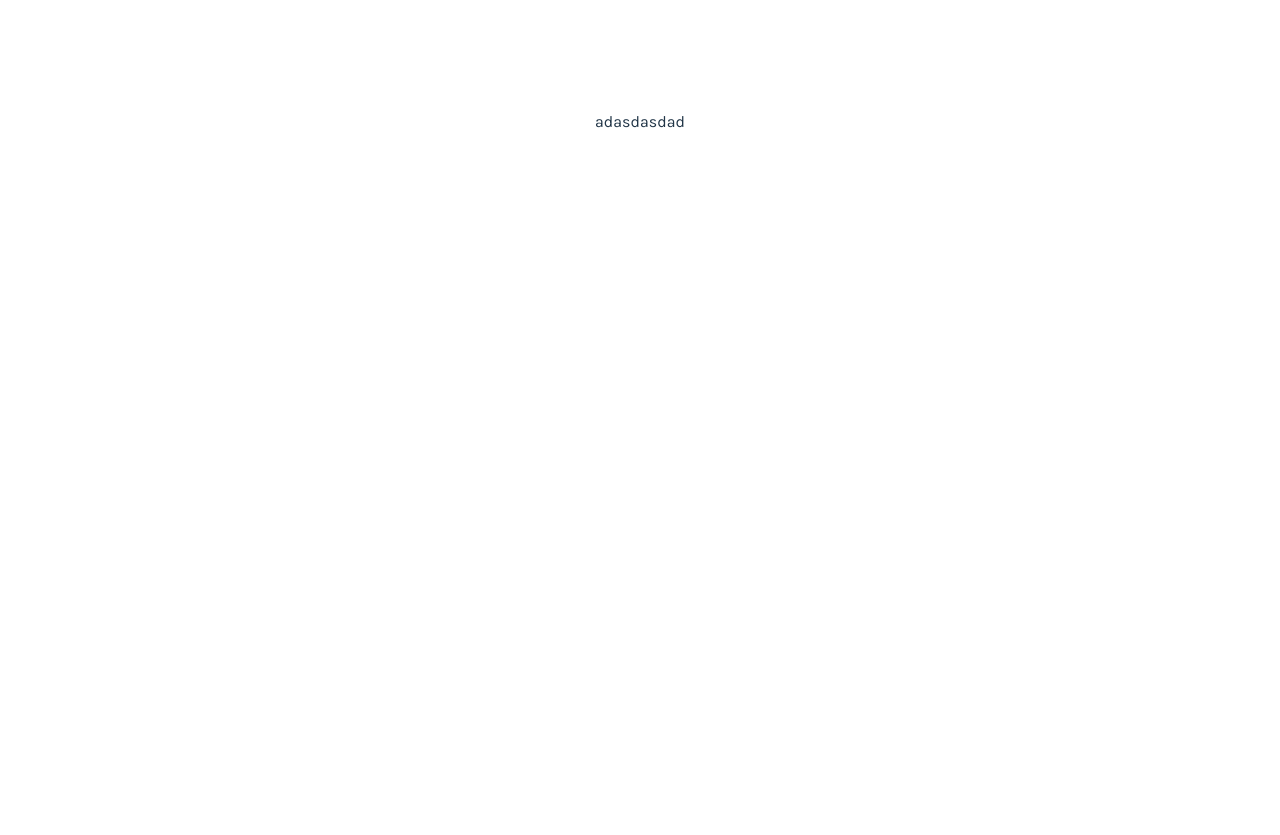
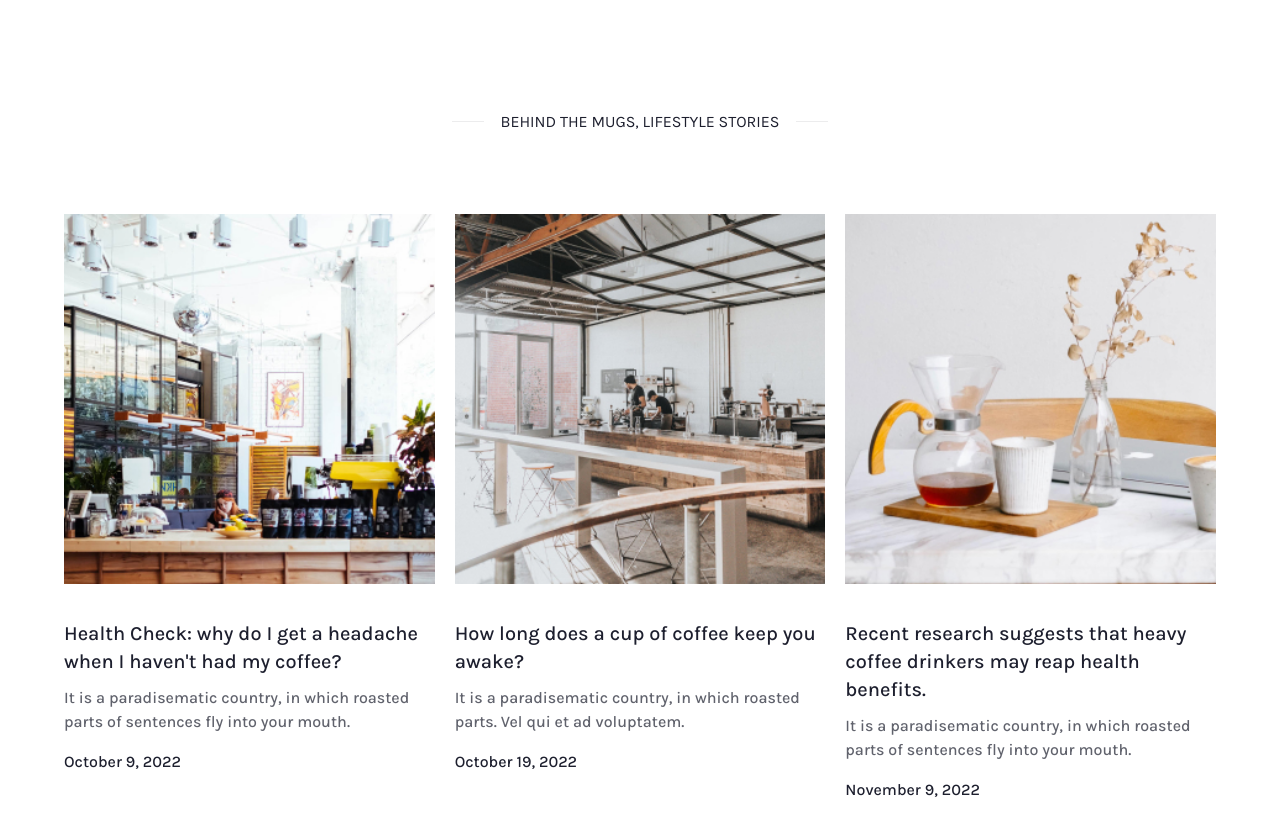
Before and after one commit to milkabaldi/coffeystyle, a React (Vite) app: page / in a window 1280 px wide. Shown: the part 4640-5475 px from the top of the page. Before the commit the page ends 4886 px from the top, so only its background shows below. Built offline with nearby package versions, Linux system fonts and the light colour scheme.

Commit message:
Blog Section

```diff
--- a/src/constants/data.js
+++ b/src/constants/data.js
@@ -72,19 +72,22 @@ const blog = [
         image: images.blogOne,
         title: "Health Check: why do I get a headache when I haven't had my coffee?",
         miniDescription: 'It is a paradisematic country, in which roasted parts of sentences fly into your mouth.',
-        time: 'October 9, 2022'
+        time: 'October 9, 2022',
+        link: '#linkAbou'
     },
     {
         image: images.blogTwo,
         title: 'How long does a cup of coffee keep you awake?',
         miniDescription: 'It is a paradisematic country, in which roasted parts. Vel qui et ad voluptatem.',
-        time: 'October 19, 2022'
+        time: 'October 19, 2022',
+        link: '#linkHome'
     },
     {
         image: images.blogThree,
         title: 'Recent research suggests that heavy coffee drinkers may reap health benefits.',
         miniDescription: 'It is a paradisematic country, in which roasted parts of sentences fly into your mouth.',
-        time: 'November 9, 2022'
+        time: 'November 9, 2022',
+        link: '#linkContact'
     },
 ]
 
--- a/src/container/Blog.jsx
+++ b/src/container/Blog.jsx
@@ -1,15 +1,31 @@
 import React from 'react'
 import styles from '../styles.js'
-
+import images from '../constants/images'
+import data from '../constants/data'
 
 const Blog = () => {
   return (
     <section className="pb-28 max-md:pb-28">
       <div
-        className={`${styles.boxWidth} ${styles.paddingX} ${styles.flexCenter} m-auto`}
+        className={`${styles.boxWidth} ${styles.paddingX} ${styles.flexCenter} flex-col m-auto`}
         blog
       >
-        adasdasdad
+            <div className="mb-20 after:w-8 after:h-px after:bg-dimLightGrey after:block before:w-8 before:h-px before:bg-dimLightGrey before:block flex flex-row items-center justify-center gap-4 max-ss:mb-10">
+                <h2 className='text-primary uppercase text-base text-center'>Behind the mugs, lifestyle stories</h2>
+            </div>
+            <div className='grid grid-cols-3 gap-5 max-md:grid-cols-2 max-ss:grid-cols-1'>
+            {data.blog.map((item) => (
+            <a className="" href={item.link}>
+                <div className='mb-9 hover:scale-125 cursor-pointer duration-500 ease-out'>
+                <img className='w-full' key={item.image} src={item.image} alt="Mug product" />
+                </div>
+                  <span className='text-xl text-primary block mb-2.5' key={item.title}>{item.title}</span>
+                  <p className='text-base text-dimGrey  mb-4' key={item.miniDescription}>{item.miniDescription}</p>
+                  <span className='text-base text-primary block ' key={item.time}>{item.time}</span>
+
+            </a>
+            ))}
+            </div>
       </div>
     </section>
   )
--- a/src/container/Magazine.jsx
+++ b/src/container/Magazine.jsx
@@ -7,7 +7,7 @@ const Magazine = () => {
 <section className='pb-28 max-md:pb-28'>
         <div className={`${styles.boxWidth} ${styles.paddingX} ${styles.flexCenter} flex-col m-auto`}>
         <div className="mb-20 after:w-8 after:h-px after:bg-dimLightGrey after:block before:w-8 before:h-px before:bg-dimLightGrey before:block flex flex-row items-center justify-center gap-4 max-ss:mb-10">
-                <h2 className='text-primary uppercase text-base'>Buy 2 mugs and get a coffee magazine free</h2>
+                <h2 className='text-primary uppercase text-base text-center'>Buy 2 mugs and get a coffee magazine free</h2>
             </div>
             <div className='flex justify-between items-start flex-row gap-20 max-md:gap-10 max-md:flex-col max-md:items-center max-md:text-center'>
                 <div className='grid grid-rows-2 grid-flow-col gap-5'>
```
